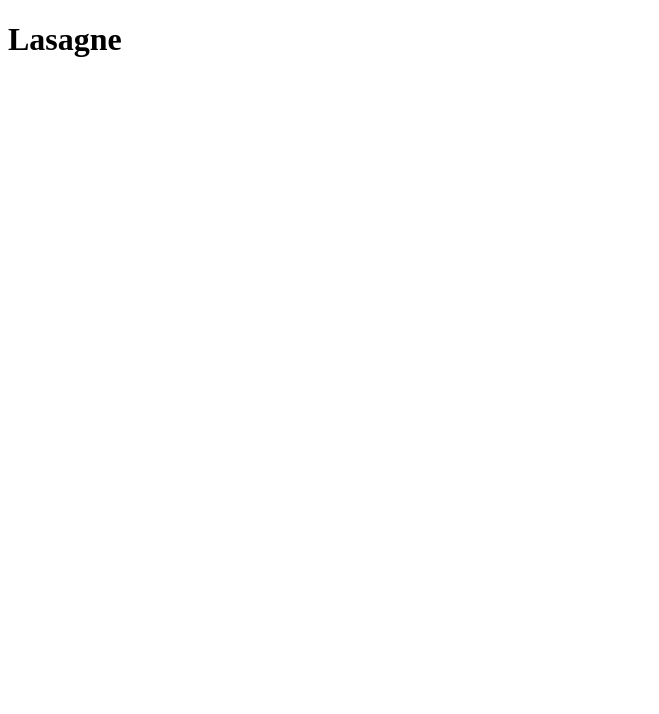
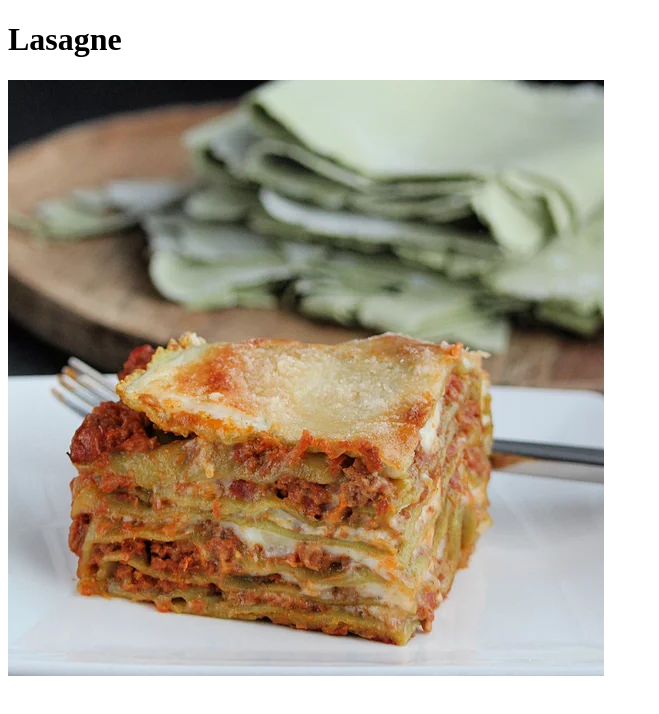
Before and after one commit to endy128/odin-recipes, a plain HTML site: page recipes/lasagna.html in a window 1280 px wide. Shown: the whole page, without its empty margins (0-659 px from the left). Drawn offline with Linux system fonts and the light colour scheme.

Commit message:
Added image to lasagne.html, added image file to images folder

```diff
--- a/recipes/lasagna.html
+++ b/recipes/lasagna.html
@@ -6,5 +6,6 @@
 </head>
 <body>
     <h1>Lasagne</h1>
+    <img src="../images/lasagne.jpg" alt="Photo of finished lasagne">
 </body>
 </html>
```
Also changed, not shown: images/lasagne.jpg (added).
